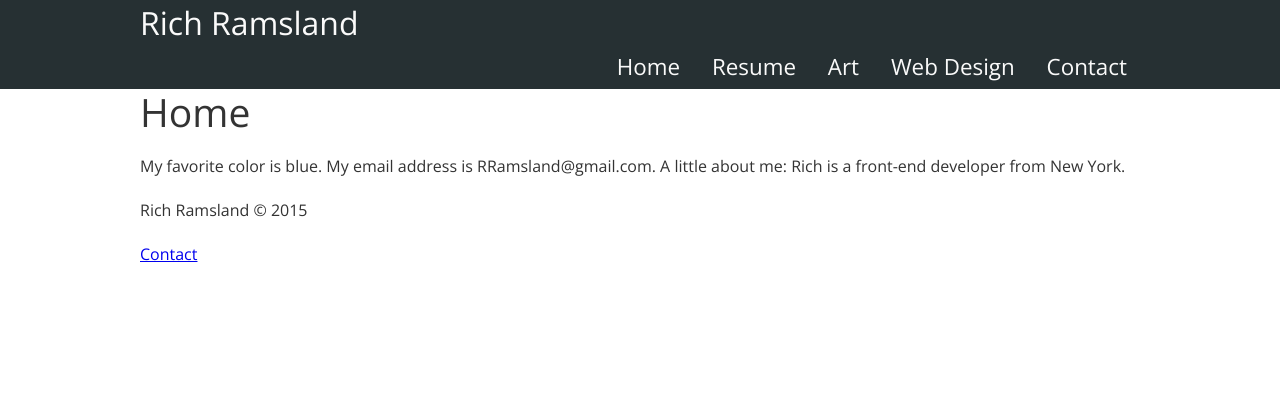
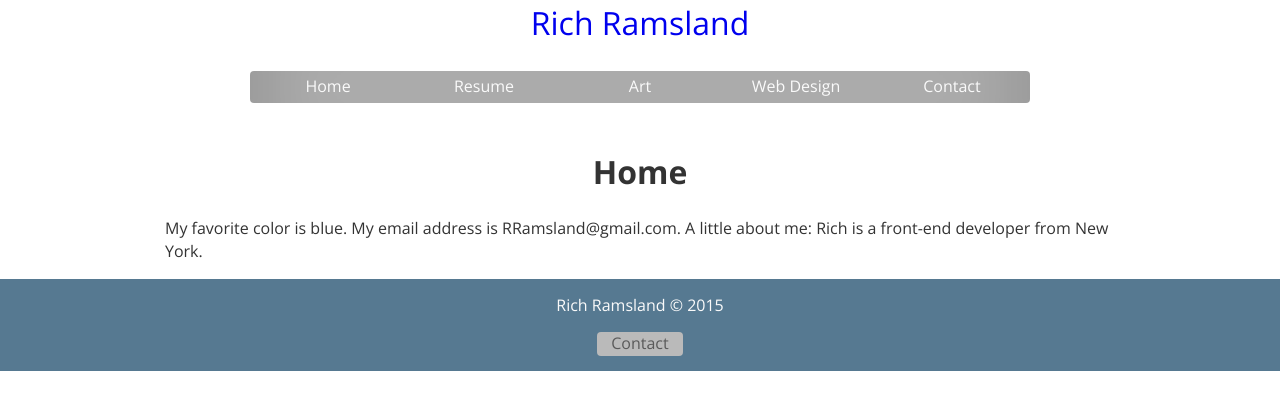
Before and after one commit to RRamsland/rramsland.github.io, a Jekyll site: the page built from index.html, in a window 1280 px wide. Shown: the top 410 px of the page. Built offline with Jekyll 4.4.1, drawn with Linux system fonts in a browser that asks for light colours; nearby versions of some CDN libraries; library files that are not in the unit come from our copies.

Commit message:
Updated CSS
Updated site css to match work from local version

```diff
--- a/css/main.css
+++ b/css/main.css
@@ -1,151 +1,184 @@
-*
-{
-	box-sizing: border-box;
+body {
+background-color: white;
+font-family: 'Open Sans', serif;
+font-weight: 400;
+line-height: 1.45;
+color: #333;
+margin:0;
 }
 
-html {font-size: 1em;}
-
-body
-{
-	background-color: white;
-	font-family: 'Open Sans', serif;
-	font-weight: 400;
-	line-height: 1.45;
-	color: #333;
+* {
+box-sizing: border-box;
 }
 
-p {margin-bottom: 1.3em;}
-
-h1, h2, h3, h4 {
-  margin: 1.414em 0 0.5em;
-  font-weight: inherit;
-  line-height: 1.2;
+.container {
+max-width: 1000px;
+margin: 0 auto;
+overflow: hidden;
 }
 
 h1 {
-  margin-top: 0;
-  font-size: 2.441em;
+text-align: center;
 }
 
-h2 {font-size: 1.953em;}
-
-h3 {font-size: 1.563em;}
-
-h4 {font-size: 1.25em;}
-
-small, .font_small {font-size: 0.8em;}
-
-/* Layout */
-.site-title
-{
-	float:left;
-	font-size:2em;
-	color:#FAFAFA;
-	text-decoration:none;
-}
-.page-Title
-{
-	margin-top:20px;
-}
-.container
-{
-	max-width:1000px;
-	margin-left:auto;
-	margin-right:auto;
-}
-.main-content .container
-{
-	margin:0 auto;
-}
-.hero-img
-{
-	max-width:100%;
+.main-content .container {
+margin: 0 auto;
+padding: 0 25px;
 }
 
-.navbar
-{
-
-}
-/* Navigation */
-.site-header
-{
-		background-color:#263033;
-		/*position:fixed;
-		width:100%;*/
-}
-.site-header .container
-{
-	height:100%;
-
-}
-.paragraph-container
-{
-	width:600px;
-	margin:0 auto;
-}
-.navbar
-{
-	float:right;
-	clear:left;
-	bottom:0;
-	font-size:1.4em;
-}
-.header-nav
-{
-	list-style:none;
-	margin:0;
-	padding:0;
-}
-.header-nav li
-{
-	display:inline-block;
-	margin:5px;
-}
-.header-nav li a
-{
-	text-decoration:none;
-	color:#FAFAFA;
-	border-radius: 6px;
-	padding: 1px 8px;
-}
-.nav-link
-{
-	transition: all .2s ease;
-}
-.nav-link li
-{
-	border-radius:.5em;
-}
-.nav-link:hover
-{
-	background:#567991;
-}
-.nav-link.active{
-	background:#2E5775;
-}
-.hamburger{
-	display:none;
-}
-.main-content.first-child
-{
-	margin-top:50px;
-}
-.site-footer
-{
-	background-color:#263033;
-	color:#FAFAFA;
+.slider {
+height: 240px;
+max-width: 760px;
+margin: 0 auto;
+border: 2px solid navy;
 }
 
-/* Columns */
-.col
-{
-	float:left;
-	width:33.33%;
-	border: 1px solid #ddd;
+.site-title {
+text-align: center;
+font-size: 2em;
+text-decoration: none;
+display: block;
 }
-.col h2
-{
-	text-align:center;
+
+.hamburger {
+display: none;
+}
+
+.navbar {
+margin: 25px auto;
+clear: both;
+max-width: 780px;
+overflow: hidden;
+box-shadow: inset 0px 0px 90px #8B8B8B;
+border-radius: 4px;
+font-size: 0;
+}
+
+.header-nav {
+list-style: none;
+margin: 0;
+padding: 0;
+}
+
+.header-nav li {
+display: inline-block;
+width: 20%;
+text-align: center;
+}
+
+.header-nav li a {
+text-decoration: none;
+color: #FAFAFA;
+padding: 4px;
+display: block;
+font-size: 16px;
+white-space: nowrap;
+transition: .4s;
+}
+
+.nav-link:hover {
+background: #567991;
+}
+
+.slider {
+height: 240px;
+max-width: 760px;
+margin: 0 auto;
+border: 2px solid navy;
+}
+
+footer {
+background: #567991;
+color: #FAFAFA;
+text-align: center;
+}
+
+footer .container p{
+	margin:15px;
+}
+
+.contactButton {
+display: inline-block;
+background: rgb(186, 186, 186);
+padding: 0px 14px;
+border-radius: 4px;
+margin: 15px;
+margin-top: 0px;
+text-decoration: none;
+color: rgb(90, 90, 90);
+}
+
+.contactButton:hover {
+box-shadow: rgb(139, 139, 139) 0px 0px 55px inset;
+}
+
+/*Art Page*/
+.artGallery {
+width: 100%;
+max-width: 840px;
+height: auto;
+margin: 15px auto;
+background: lightgray;
+overflow: hidden;
+transition: .4s;
+}
+
+.artProject {
+display: block;
+width: 200px;
+height: 175px;
+background: gray;
+float: left;
+margin: 5px;
+position: relative;
+transition: .4s;
+}
+
+img.artProjectThumb {
+width: 100%;
+height: 100%;
+}
+
+h2.artProjectTitle {
+position: absolute;
+bottom: 0;
+padding: 0;
+margin: 0;
+text-align: center;
+left: 75px;
+}
+@media(max-width: 907px){
+	.artGallery{
+		max-width:630px;
+	}
+}
+@media(max-width: 697px){
+	.artGallery{
+		max-width:420px;
+	}
+}
+@media(max-width:487px){
+	.artGallery{
+		max-width:316px;
+	}
+	.artProject{
+		width:148px;
+		height:135px;
+	}
+	.artProjectTitle{
+		left: 52.5px !important;
+	}
+}
+@media(max-width: 500px){
+	.navbar{
+		background: rgb(80, 131, 168);
+		box-shadow: none;
+	}
+	.header-nav li{
+		display:block;
+		width:100%;
+		border: 1px solid rgb(187, 187, 187);
+	}
 }
 
 /*Utilities*/
```
